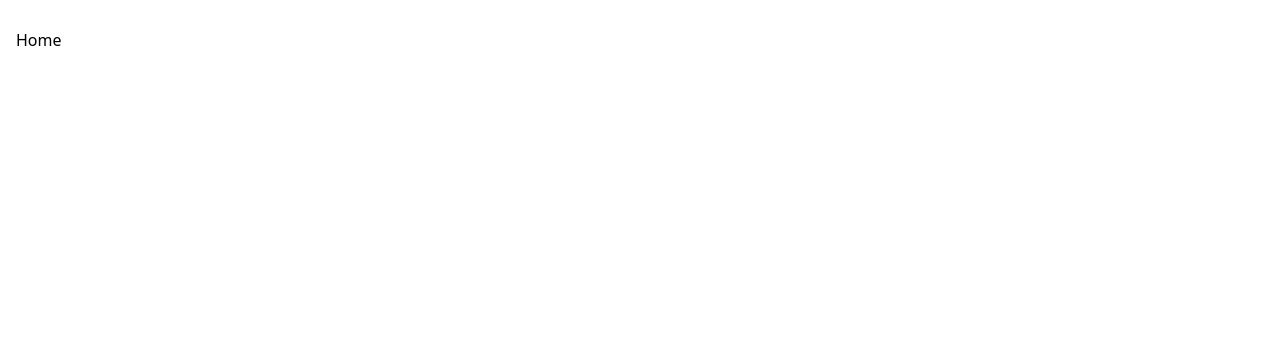
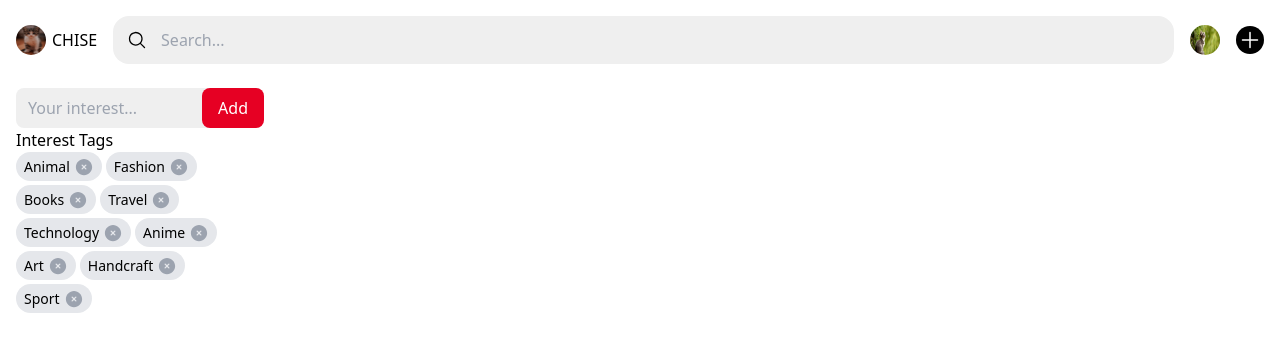
Before and after one commit to thien2218/chise, a Next.js app: page /component-design in a window 1280 px wide. Shown: the top 352 px of the page. Built offline with nearby package versions, Linux system fonts and the light colour scheme.

Commit message:
Restructure components file. Added header, sidebar for layout

```diff
--- a/components/Header.jsx
+++ /dev/null
@@ -1,17 +0,0 @@
-import React from 'react';
-import Image from 'next/image';
-import Link from 'next/link';
-
-const Header = () => {
-   return (
-      <header className='fixed w-full top-0 left-0'>
-         <nav className="flex h-[80px] items-center px-4">
-            <Link href='/'>
-               Home
-            </Link>
-         </nav>
-      </header>
-   )
-}
-
-export default Header
--- /dev/null
+++ b/components/high/Header.jsx
@@ -0,0 +1,32 @@
+import React from 'react';
+import Image from 'next/image';
+import Link from 'next/link';
+import { PlusIcon, MagnifyingGlassIcon } from '@heroicons/react/24/solid'
+
+const Header = () => {
+   return (
+      <header className='fixed w-full top-0 left-0'>
+         <nav className="flex h-[80px] items-center px-4 gap-4 bg-white">
+            <Link href='/'><a className='flex items-center'>
+               <Image src='/images/cat.jpg' height={30} width={30} className='rounded-2xl' />
+               <span className='ml-1.5'>CHISE</span>
+            </a></Link>
+
+            <form className='flex-1 relative'>
+               <MagnifyingGlassIcon className='absolute h-full aspect-square p-3.5' />
+               <input className='w-full px-12 py-3 rounded-2xl input-bg' type="text" placeholder='Search...' />
+            </form>
+
+            <Link href='/'><a className='h-[30px]'>
+               <Image src='/images/cat1.jpg' height={30} width={30} className='rounded-2xl' />
+            </a></Link>
+
+            <Link href='/create-pin'><a className='p-0.5 rounded-2xl bg-black'>
+               <PlusIcon className='h-6 w-6 text-white' />
+            </a></Link>
+         </nav>
+      </header>
+   )
+}
+
+export default Header
--- /dev/null
+++ b/components/high/Sidebar.jsx
@@ -0,0 +1,31 @@
+import React from 'react'
+import Tag from '../low/Tag'
+
+const Sidebar = () => {
+   return (
+      <div className='fixed top-[80px] left-0 w-[280px] h-[calc(100vh_-_80px)]'>
+         <div className='py-2 px-4 flex flex-col flex-wrap h-full'>
+            <form className='w-full relative flex items-center'>
+               <input className='w-full px-3 py-2 rounded-lg input-bg' type="text" placeholder='Your interest...' />
+               <button className='py-2 px-4 primary-btn absolute rounded-lg right-0'>Add</button>
+            </form>
+
+            <h1>Interest Tags</h1>
+
+            <div className="tags w-full overflow-y-scroll h-full flex-1">
+               <Tag tagName='Animal' />
+               <Tag tagName='Fashion' />
+               <Tag tagName='Books' />
+               <Tag tagName='Travel' />
+               <Tag tagName='Technology' />
+               <Tag tagName='Anime' />
+               <Tag tagName='Art' />
+               <Tag tagName='Handcraft' />
+               <Tag tagName='Sport' />
+            </div>
+         </div>
+      </div>
+   )
+}
+
+export default Sidebar
--- /dev/null
+++ b/components/layout/Layout.jsx
@@ -0,0 +1,26 @@
+import React from 'react'
+import Sidebar from '../high/Sidebar';
+import Header from '../high/Header';
+
+const Layout = ({ children, home }) => {
+   return (
+      <>
+         <Header />
+         {home ? (
+            <>
+               <Sidebar />
+               <main className='pt-[80px] pl-[270px]'>
+                  {children}
+               </main>
+            </>
+         ) : (
+            <main className='pt-[80px]'>
+               {children}
+            </main>
+         )}
+
+      </>
+   )
+}
+
+export default Layout
--- a/components/MasonryLayout.jsx
+++ b/components/layout/MasonryLayout.jsx
@@ -1,4 +1,4 @@
-import React, { useLayoutEffect, useState, useRef, useEffect } from "react";
+import React, { useLayoutEffect, useState, useRef } from "react";
 import Masonry from "react-masonry-css";
 
 const MasonryLayout = ({ children }) => {
--- a/components/Post.jsx
+++ b/components/low/Pin.jsx
@@ -1,15 +1,15 @@
 import React from 'react';
 
-const Post = ({ id }) => {
+const Pin = ({ id }) => {
    return (
-      <div className='post'>
-         <div className='postImg'>
+      <div className='pin'>
+         <div className='pinImg'>
             <img className='object-cover w-full' src='/images/cat.jpg' />
          </div>
 
-         <div className="postInfo"></div>
+         <div className="pinInfo"></div>
       </div>
    )
 }
 
-export default Post
+export default Pin
--- /dev/null
+++ b/components/low/Tag.jsx
@@ -0,0 +1,15 @@
+import React from 'react'
+import { XCircleIcon } from '@heroicons/react/24/solid';
+
+const Tag = ({ tagName }) => {
+   return (
+      <span className='py-1 px-2 inline-block rounded-2xl mr-1 mb-1 text-[14px] bg-gray-200'>
+         <div className='flex gap-1 items-center'>
+            {tagName}
+            <XCircleIcon className='h-5 w-5 cursor-pointer text-gray-400' />
+         </div>
+      </span>
+   )
+}
+
+export default Tag
--- a/package.json
+++ b/package.json
@@ -9,6 +9,7 @@
 		"lint": "next lint"
 	},
 	"dependencies": {
+		"@heroicons/react": "^2.0.8",
 		"next": "12.2.5",
 		"react": "18.2.0",
 		"react-dom": "18.2.0",
--- a/pages/_app.js
+++ b/pages/_app.js
@@ -1,7 +1,15 @@
 import "../styles/globals.css";
+import Layout from "../components/layout/Layout";
+import { useRouter } from 'next/router'
 
 function MyApp({ Component, pageProps }) {
-	return <Component {...pageProps} />;
+   const router = useRouter();
+
+	return (
+      <Layout home={router.pathname == '/'}>
+         <Component {...pageProps} />
+      </Layout>
+   );
 }
 
 export default MyApp;
--- a/pages/component-design.js
+++ b/pages/component-design.js
@@ -1,11 +1,11 @@
 import React from "react";
-import Header from "../components/Header";
+import Sidebar from "../components/high/Sidebar";
 
 const ComponentDesign = () => {
 
 	return (
 		<>
-			<Header />
+			<Sidebar />
 		</>
 	);
 };
--- a/styles/globals.css
+++ b/styles/globals.css
@@ -3,17 +3,27 @@
 @tailwind components;
 @tailwind utilities;
 
-@layer component {
-	/* Posts */
-	.post {
+@layer base {
+   /* Input fields */
+   .input-bg {
+      @apply hover:bg-[#E7E7E7] bg-[#EFEFEF];
+   }
+
+   /* Buttons */
+   .primary-btn {
+      @apply text-white bg-[#E60023] hover:bg-[#AD081B] transition ease-in-out duration-100;
+   }
+
+	/* Pins */
+	.pin {
 		@apply px-2 pb-4 max-w-[266px];
 	}
 
-	.postImg {
+	.pinImg {
 		@apply w-full min-h-[100px] max-h-[500px] rounded-2xl overflow-hidden relative;
 	}
 
-	.postInfo {
+	.pinInfo {
 		@apply px-1.5 pt-2 pb-4 w-full;
 	}
 }
@@ -28,3 +38,7 @@
    max-width: 266px;
 	background-clip: padding-box;
 }
+
+.tags::-webkit-scrollbar {
+   display: none;
+}
```
Also changed, not shown: 2 other files (tests, documents, lock files or other folders).
